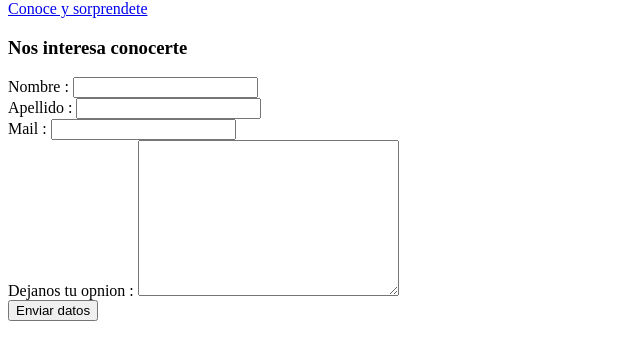
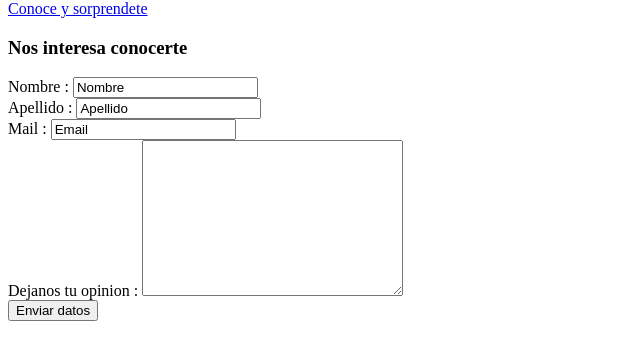
Before and after one commit to sercharod/Tarea1, a plain HTML site: page index.html in a window 1280 px wide. Shown: the part 665-1007 px from the top of the page, without its empty margins (0-640 px from the left). Drawn offline with Linux system fonts and the light colour scheme.

Commit message:
task/001/formulario2

```diff
--- a/index.html
+++ b/index.html
@@ -59,12 +59,12 @@
         <H3>Nos interesa conocerte</H3>
         <form action="../form-result.php" method="POST">
             <label for="Fname">Nombre :</label>
-            <input type="text" name="Nombre" id="Fname"><br>
+            <input type="text" name="Nombre" id="Fname" value="Nombre"><br>
             <label for="Lname">Apellido :</label>
-            <input type="text" name="Apellido" id="Lname"><br>
+            <input type="text" name="Apellido" id="Lname" value="Apellido"><br>
             <label for="Email">Mail :</label>
-            <input type="email" name="Mail" id="Email"><br>
-            <label for="Coment">Dejanos tu opnion :</label>
+            <input type="email" name="Mail" id="Email" value="Email"><br>
+            <label for="Coment">Dejanos tu opinion :</label>
             <textarea name="comentario" id="Coment" cols="30" rows="10"></textarea><br>
             <button onclick="alert('Simulacion de envio de datos del formulario')" value="Submit">Enviar datos</button>
 
```
